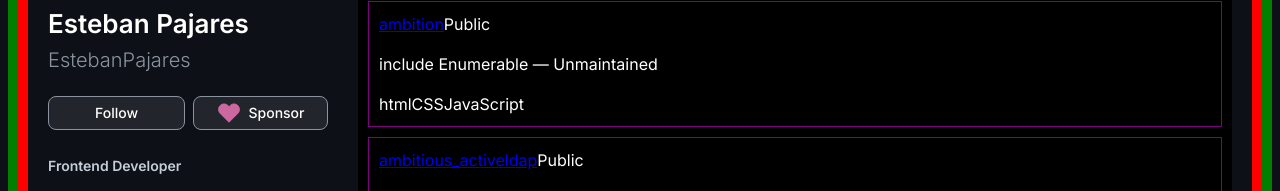
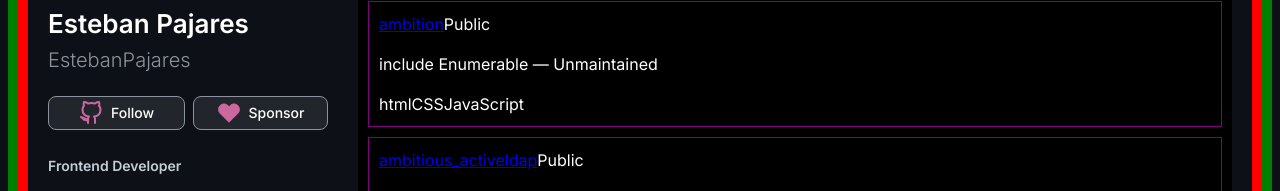
Before and after one commit to EstebanPajares/gitList-app, a React (Create React App) app: page / in a window 1280 px wide. Shown: the part 352-543 px from the top of the page. Built offline with nearby package versions, Linux system fonts and the light colour scheme.

Commit message:
continuing the project

```diff
--- a/src/components/profile.js
+++ b/src/components/profile.js
@@ -62,6 +62,11 @@ function Profile() {
                 <Button
                     text = 'Follow'
                     link = '#'
+                    icon = {<Icon
+                        name = 'github'
+                        size = {24}
+                        color = 'var(--pink)'
+                    />}
                 />
                 <Button
                     text = 'Sponsor'
```
